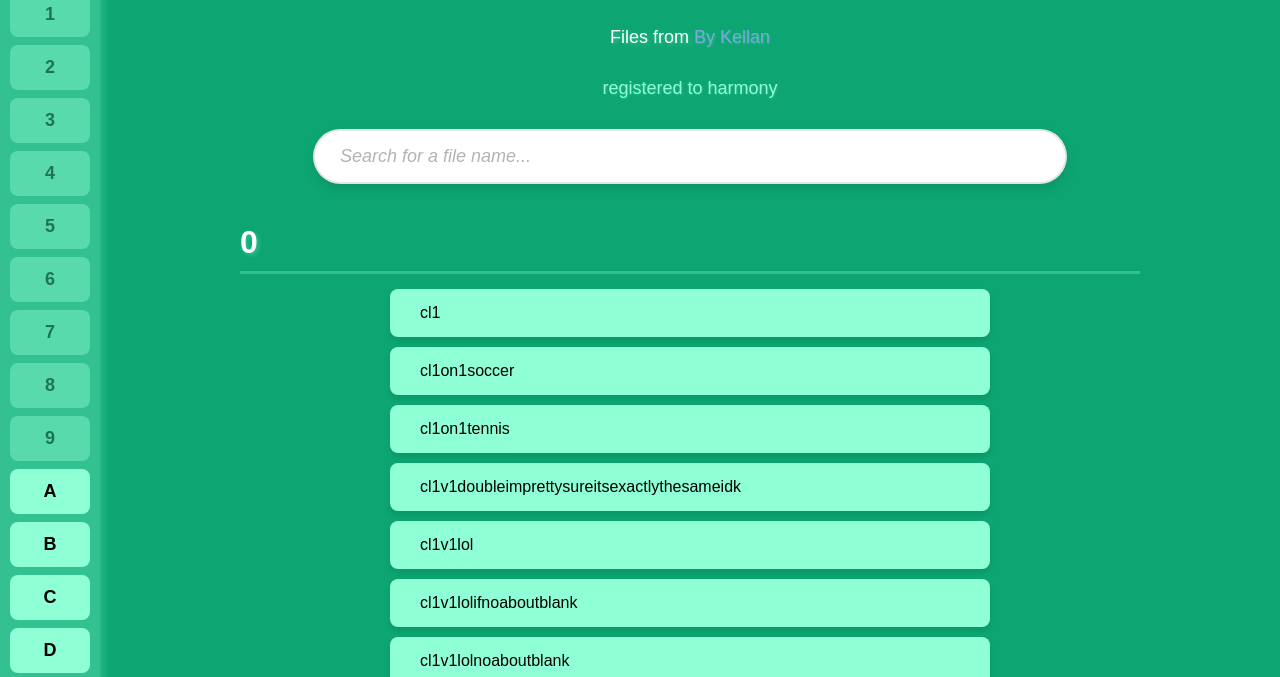
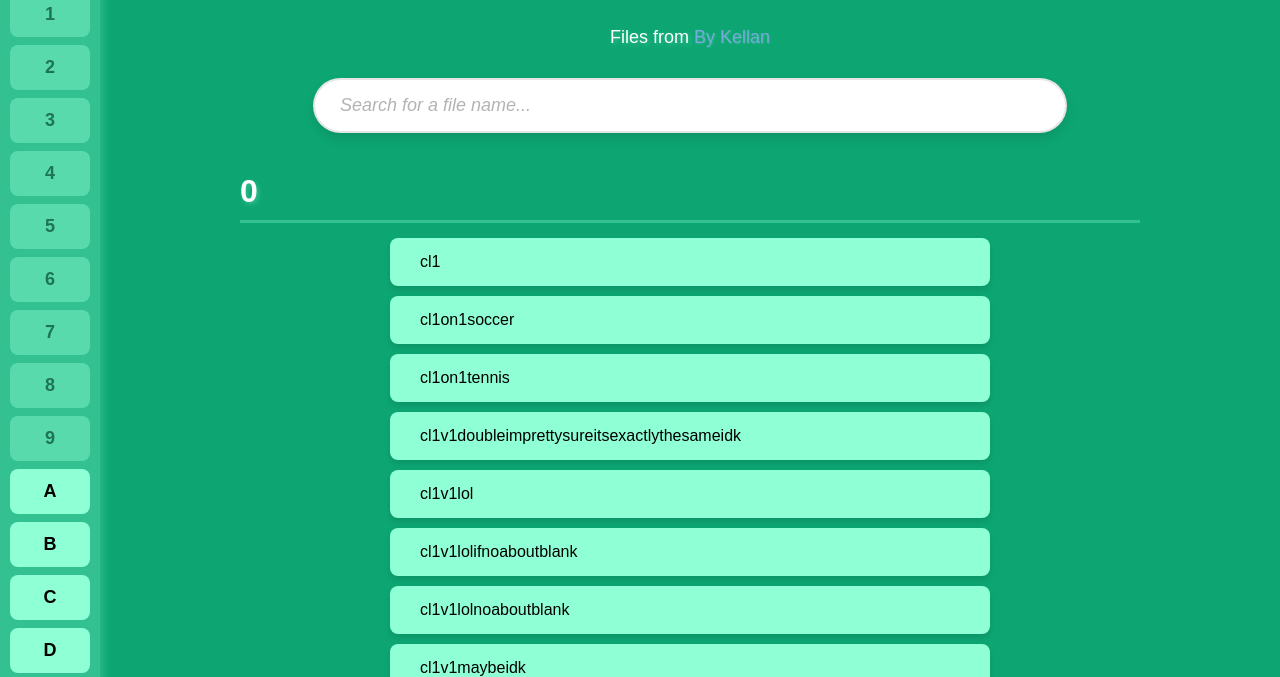
Before and after one commit to kellan17/Files, a plain HTML site: page html.html in a window 1280 px wide. Shown: the part 81-758 px from the top of the page. Drawn offline with Linux system fonts and the light colour scheme.

Commit message:
html.html
Will be updated

```diff
--- a/html.html
+++ b/html.html
@@ -231,7 +231,7 @@
     <a href="sam"
         target="_blank"
         style="display: inline; color: #8FFFD6; text-decoration: none; font-size: 18px; text-shadow: 1px 1px 2px rgba(143, 255, 214,0.2);">
-        registered to harmony
+
     </a>
     </h2>
 
@@ -2113,4 +2113,5 @@
         window.addEventListener('DOMContentLoaded', generateAllSections);
     </script>
 </body>
+
 </html>
```
